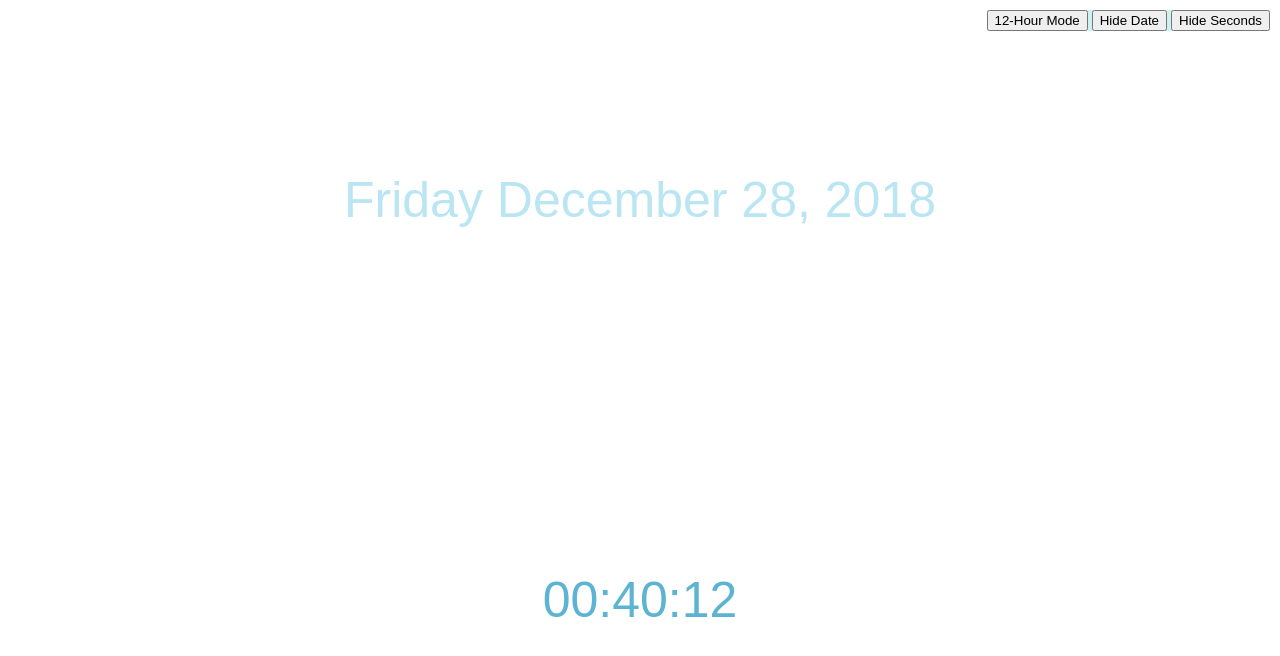
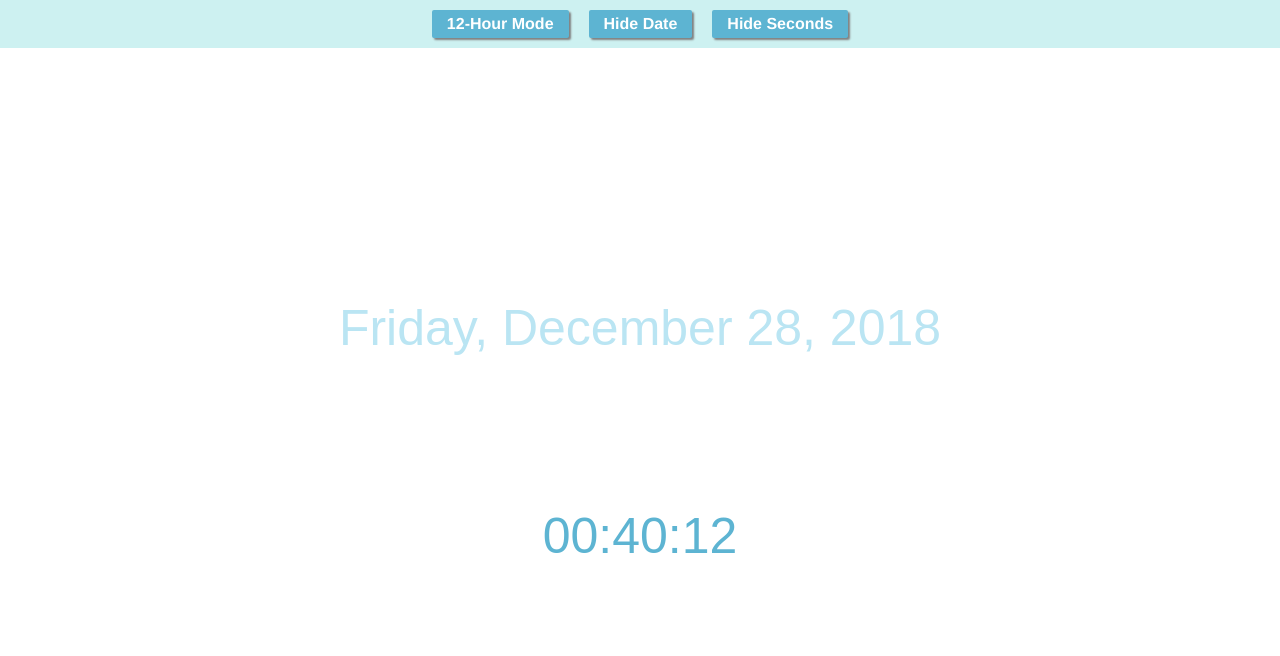
Before and after one commit to shikhagupta250889/Digital-Clock, a plain HTML site: page index.html in a window 1280 px wide. Drawn offline with Linux system fonts and the light colour scheme.

Commit message:
Added Css transitions to button tab, And created global object to eliminate multiple global variables, Button shadows added, and button radius.

```diff
--- a/index.css
+++ b/index.css
@@ -13,16 +13,45 @@ display: flex;
 justify-content: center;
 
 align-items: center;
+
 position: absolute;
+
 flex-wrap: wrap;
+
+/* font-family: Helvetica; */
 }
 
 .allButtons {
-  margin-left: 20px;
+  margin-left: 0px;
   background-color: #cdf1f1;
   position: fixed;
-  right: 10px;
-  top: 10px;
+  top: 0;
+  display: flex;
+  justify-content: center;
+  align-items: center;
+  width : 100%;
+  opacity: 1;
+  transition: opacity 0.5s;
+}
+
+.invisible {
+  opacity: .4;
+}
+
+button {
+  background-color: #5db4d2;
+  border: none;
+  padding: 5px 15px;
+  margin: 10px 10px 10px 10px;
+  font-size: 16px;
+  font-family: Helvetica;
+  font-weight: bold;
+  color: white;
+  text-decoration: inherit;
+  border-radius: 2px;
+  outline: 0;
+  cursor: pointer;
+  box-shadow: 2px 2px 2px grey;
 }
 
 #digitaldate {
@@ -31,10 +60,12 @@ flex-wrap: wrap;
   font-size: 50px;
   color: #bae5f3;
   font-family: fantasy;
+  margin-bottom: -20%;
 }
 
 time {
   font-size: 50px;
   color: #5db4d2;
   font-family: fantasy;
+  margin-top: -10%;
 }
--- a/index.html
+++ b/index.html
@@ -9,7 +9,7 @@
   <body onload="startClock()">
     <div id="digitaldate"></div>
     <time id="digitaltime"></time>
-    <div class="allButtons">
+    <div class="allButtons invisible" onmouseover="buttonVisible('allButtons')" onmouseout="buttonVisible('allButtons invisible')">
       <button type="button" name="button" id="modeButton" onclick="changeTimeFormat()">12-Hour Mode</button>
       <button type="button" name="button" id="dateButton" onclick="showHideDate()">Hide Date</button>
       <button type="button" name="button" id="secButton" onclick="showHideSec()">Hide Seconds</button>
--- a/index.js
+++ b/index.js
@@ -1,10 +1,13 @@
-var twelveHourtimeFormat = false;
-var previousDate = '';
-var hideDate = false;
-var hideSec = false;
+
+var data = {
+  twelveHourtimeFormat: false,
+  previousDate: '',
+  hideDate: false,
+  hideSec: false
+}
 
 function printTime(d) {
-  document.getElementById('digitaltime').innerHTML = requiredTimeFormat(d, hideSec);
+  document.getElementById('digitaltime').innerHTML = requiredTimeFormat(d, data.hideSec);
 }
 
 function printDate(d) {
@@ -19,9 +22,9 @@ function processDateTime() {
   var d = getCurrentTimeDate();
   var currentDate = d.toDateString();
   printTime(d);
-  if(currentDate !== previousDate) {
+  if(currentDate !== data.previousDate) {
     printDate(d);
-    previousDate = currentDate;
+    data.previousDate = currentDate;
   }
 }
 
@@ -35,7 +38,7 @@ function requiredTimeFormat(d, hideSec) {
   var Min = d.getMinutes();
   var Sec = d.getSeconds();
   var timeSuffix = addAmPm(Hr);
-  if (twelveHourtimeFormat) Hr = changeTo12Hr(Hr);
+  if (data.twelveHourtimeFormat) Hr = changeTo12Hr(Hr);
   var nFormat = `${doubleDigit(Hr)}:${doubleDigit(Min)}`;
   nFormat += hideSec ? '' : `:${doubleDigit(Sec)}`;
   nFormat += ` ${timeSuffix}`;
@@ -50,7 +53,7 @@ function requiredDateFormat(d) {
   var dateArray = {Days: ['Sunday', 'Monday', 'Tuesday', 'Wednesday', 'Thursday', 'Friday', 'Saturday'],
     Months: ['January', 'February', 'March', 'April', 'May', 'June', 'July', 'August', 'September', 'October', 'November', 'December']
   }
-  return `${dateArray.Days[day]} ${dateArray.Months[mon]} ${dat}, ${year}`;
+  return `${dateArray.Days[day]}, ${dateArray.Months[mon]} ${dat}, ${year}`;
 }
 
 function doubleDigit(x) {
@@ -65,16 +68,16 @@ function changeTo12Hr(x) {
 }
 
 function changeTimeFormat() {
-  twelveHourtimeFormat = !twelveHourtimeFormat;
+  data.twelveHourtimeFormat = !data.twelveHourtimeFormat;
   var buttonText = "12-Hour Mode";
-  if (twelveHourtimeFormat) buttonText = "24-Hour Mode";
+  if (data.twelveHourtimeFormat) buttonText = "24-Hour Mode";
   changeButtonText(buttonText,"modeButton");
 }
 
 function showHideDate() {
-  hideDate = !hideDate;
+  data.hideDate = !data.hideDate;
   var buttonText = "Hide Date";
-  if (hideDate) {
+  if (data.hideDate) {
     buttonText = "Show Date";
     document.getElementById("digitaldate").style.display = "none";
   }
@@ -85,9 +88,9 @@ function showHideDate() {
 }
 
 function showHideSec() {
-  hideSec = !hideSec;
+  data.hideSec = !data.hideSec;
   var buttonText = "Hide Seconds";
-  if (hideSec) buttonText = "Show Seconds";
+  if (data.hideSec) buttonText = "Show Seconds";
   changeButtonText(buttonText, "secButton");
 }
 
@@ -96,9 +99,13 @@ function changeButtonText(buttonText,idName) {
 }
 
 function addAmPm(x) {
-  if (twelveHourtimeFormat) {
+  if (data.twelveHourtimeFormat) {
     if (x >= 12) return `PM`;
     return `AM`;
   }
     return '';
 }
+
+function buttonVisible(className) {
+  document.querySelector(".allButtons").className = className;
+}
```
